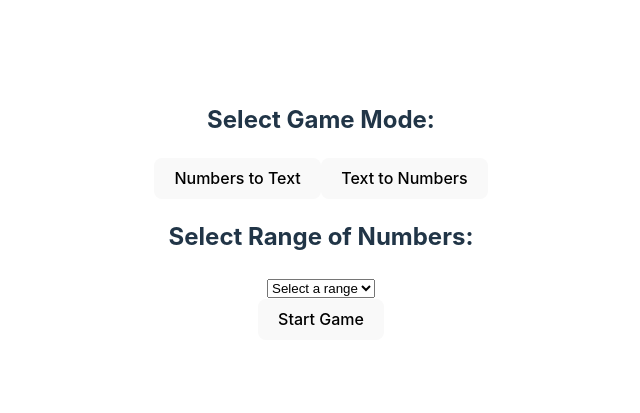
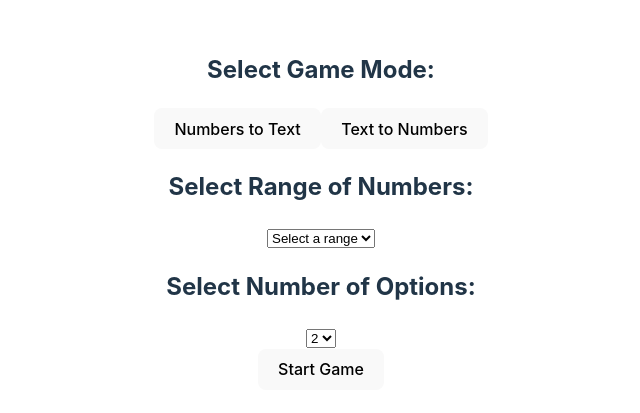
Before and after one commit to gbsimon87/number-scramble, a React (Vite) app: page / in a window 1280 px wide. Shown: the part 189-602 px from the top of the page, without its empty margins (319-959 px from the left). Built offline with nearby package versions, Linux system fonts and the light colour scheme.

Commit message:
feat: allow 5 response options

```diff
--- a/src/App.jsx
+++ b/src/App.jsx
@@ -6,11 +6,13 @@ import './App.css';
 const App = () => {
   const [gameMode, setGameMode] = useState('');
   const [range, setRange] = useState(null);
+  const [optionCount, setOptionCount] = useState(2); // Default to 2 options
   const [gameStart, setGameStart] = useState(false);
 
-  const handleGameStart = (selectedGameMode, selectedRange) => {
+  const handleGameStart = (selectedGameMode, selectedRange, selectedOptionCount) => {
     setGameMode(selectedGameMode);
     setRange(selectedRange);
+    setOptionCount(selectedOptionCount); // Save the selected option count
     setGameStart(true);
   };
 
@@ -18,6 +20,7 @@ const App = () => {
     setGameStart(false);
     setGameMode('');
     setRange(null);
+    setOptionCount(2); // Reset to default
   };
 
   return (
@@ -25,7 +28,7 @@ const App = () => {
       {!gameStart ? (
         <Home onGameStart={handleGameStart} />
       ) : (
-        <Game gameMode={gameMode} range={range} onGameEnd={resetGame} />
+        <Game gameMode={gameMode} range={range} optionCount={optionCount} onGameEnd={resetGame} />
       )}
     </div>
   );
--- a/src/components/Game.jsx
+++ b/src/components/Game.jsx
@@ -2,7 +2,7 @@ import { useState, useEffect } from 'react';
 import { toWords } from 'number-to-words';
 import PropTypes from 'prop-types';
 
-const Game = ({ gameMode, range, onGameEnd }) => {
+const Game = ({ gameMode, range, optionCount, onGameEnd }) => {
   const [currentNumber, setCurrentNumber] = useState(0);
   const [currentNumberText, setCurrentNumberText] = useState('');
   const [score, setScore] = useState(0);
@@ -11,26 +11,33 @@ const Game = ({ gameMode, range, onGameEnd }) => {
   const [gameEnded, setGameEnded] = useState(false);
   const [userResponses, setUserResponses] = useState([]);
 
-  const generateQuestion = () => {
-    const number = Math.floor(Math.random() * range) + 1;
-    let incorrectNumber;
-    do {
-      incorrectNumber = Math.floor(Math.random() * range) + 1;
-    } while (incorrectNumber === number);
+  console.log(optionCount);
 
-    setCurrentNumber(number);
-    setCurrentNumberText(toWords(number));
+  const generateOptions = (correctNumber) => {
+    let optionsSet = new Set();
+    optionsSet.add(correctNumber); // Add correct answer to ensure it's included
 
-    let correctOption, incorrectOption;
-    if (gameMode === 'numbersToText') {
-      correctOption = toWords(number);
-      incorrectOption = toWords(incorrectNumber);
-    } else {
-      correctOption = number.toString();
-      incorrectOption = incorrectNumber.toString();
+    // Generate additional unique options
+    while (optionsSet.size < optionCount) {
+      let potentialOption = Math.floor(Math.random() * range) + 1;
+      optionsSet.add(potentialOption);
     }
 
-    const options = [correctOption, incorrectOption].sort(() => Math.random() - 0.5);
+    let optionsArray = Array.from(optionsSet);
+    if (gameMode === 'numbersToText') {
+      return optionsArray.map(number => toWords(number));
+    } else {
+      return optionsArray.map(number => number.toString());
+    }
+  };
+
+  const generateQuestion = () => {
+    const correctNumber = Math.floor(Math.random() * range) + 1;
+    setCurrentNumber(correctNumber);
+    setCurrentNumberText(toWords(correctNumber));
+
+    let options = generateOptions(correctNumber);
+    options.sort(() => Math.random() - 0.5); // Shuffle options
     setOptions(options);
   };
 
@@ -118,6 +125,7 @@ const Game = ({ gameMode, range, onGameEnd }) => {
 Game.propTypes = {
   gameMode: PropTypes.string.isRequired,
   range: PropTypes.number.isRequired,
+  optionCount: PropTypes.number,
   onGameEnd: PropTypes.func.isRequired,
 };
 
--- a/src/components/Home.jsx
+++ b/src/components/Home.jsx
@@ -1,17 +1,19 @@
-import React, { useState } from 'react';
+import { useState } from 'react';
 import PropTypes from 'prop-types';
 
 const ranges = [10, 20, 30, 40, 50, 60, 70, 80, 90, 100];
+const optionCounts = [1, 2, 3, 4, 5];
 
 const Home = ({ onGameStart }) => {
   const [selectedGameMode, setSelectedGameMode] = useState('');
-  const [selectedRange, setSelectedRange] = useState(''); // Default to empty or a sensible default
+  const [selectedRange, setSelectedRange] = useState('');
+  const [selectedOptionCount, setSelectedOptionCount] = useState(2); // Default to 2 options
 
   const startGame = () => {
-    if (selectedGameMode && selectedRange) {
-      onGameStart(selectedGameMode, parseInt(selectedRange, 10)); // Ensure selectedRange is passed as a number
+    if (selectedGameMode && selectedRange && selectedOptionCount) {
+      onGameStart(selectedGameMode, parseInt(selectedRange, 10), selectedOptionCount);
     } else {
-      alert('Please select both a game mode and a number range to start.');
+      alert('Please select a game mode, a number range, and the number of options to start.');
     }
   };
 
@@ -48,6 +50,21 @@ const Home = ({ onGameStart }) => {
         </select>
       </div>
 
+      <h2 className='home__title'>Select Number of Options:</h2>
+      <div className='home__option-count'>
+        <select
+          className='home__option-count-select'
+          value={selectedOptionCount}
+          onChange={(e) => setSelectedOptionCount(parseInt(e.target.value, 10))}
+        >
+          {optionCounts.map(count => (
+            <option key={count} value={count}>
+              {count}
+            </option>
+          ))}
+        </select>
+      </div>
+
       <button className='home__start-button' onClick={startGame}>Start Game</button>
     </div>
   );
```
